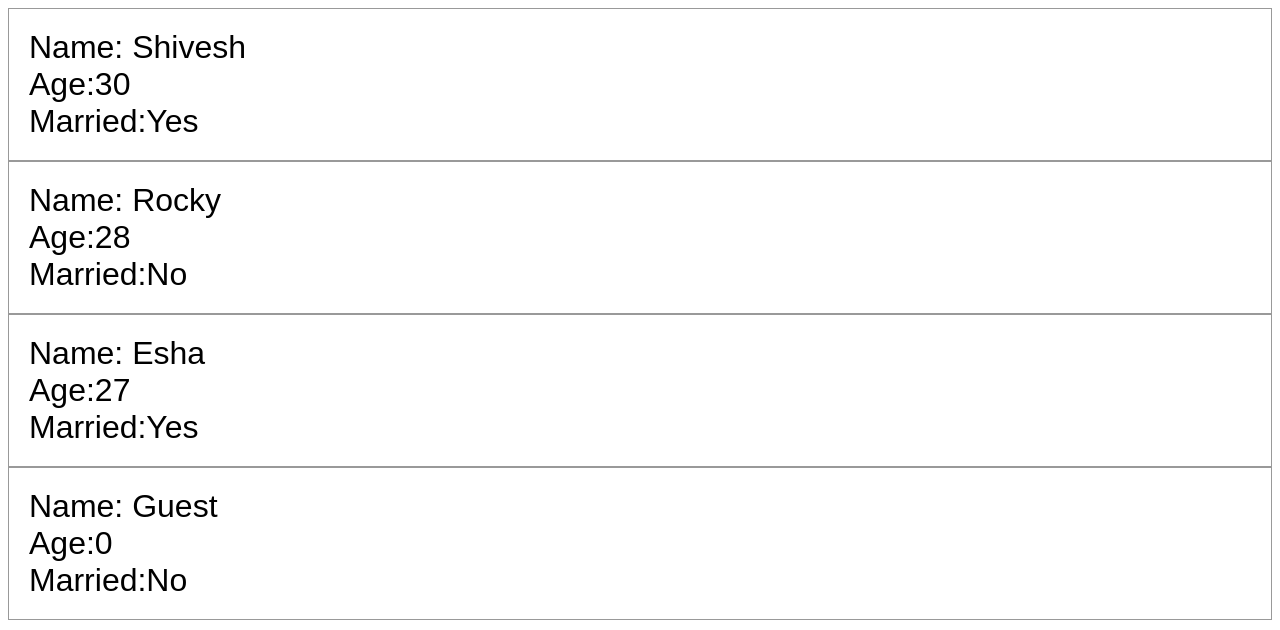
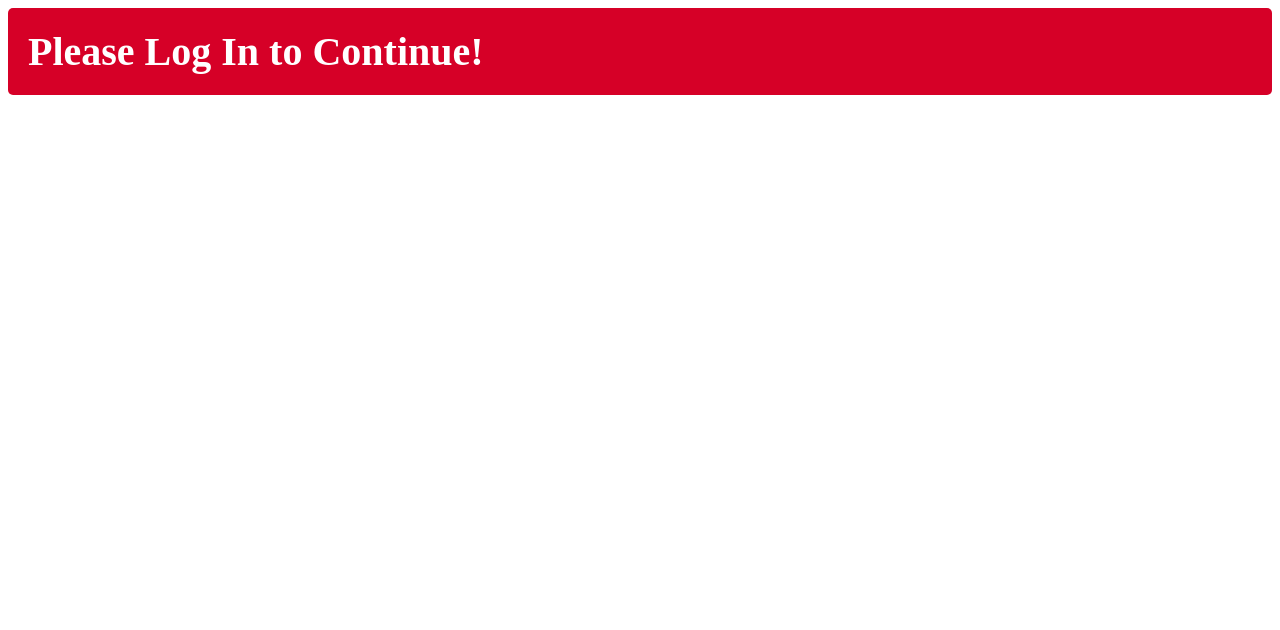
Before and after one commit to shiveshkumarsuri/react-js, a React (Vite) app: page / in a window 1280 px wide. Shown: the top 630 px of the page. Built offline with nearby package versions, Linux system fonts and the light colour scheme.

Commit message:
conditional-rendering-1

```diff
--- a/src/App.jsx
+++ b/src/App.jsx
@@ -1,12 +1,9 @@
-import Student from './Student.jsx'
+import UserGreetings from './UserGreetings.jsx'
 
 function App() {
   return(
     <>
-      <Student name="Shivesh" age={30} isMarried={true}/>
-      <Student name="Rocky" age={28} isMarried={false} />
-      <Student name="Esha" age={27} isMarried={true} />
-      <Student />
+      <UserGreetings isLoggedIn={false} userName="Shivesh" />
     </>
   );
 }
--- /dev/null
+++ b/src/UserGreetings.jsx
@@ -0,0 +1,11 @@
+
+function UserGreetings(props){
+    if(props.isLoggedIn){
+        return <h2 className="welcome-message">
+            Welcome {props.userName} !</h2>
+    } else{
+        return <h2 className="login-prompt">
+            Please Log In to Continue!</h2>
+    }
+}
+export default UserGreetings
--- a/src/index.css
+++ b/src/index.css
@@ -1,10 +1,17 @@
-.student{
-    font-family: Arial, Helvetica, sans-serif;
-    font-size: 2em;
+.welcome-message{
+    font-size: 2.5em;
+    background-color: hsl(120, 100%, 42%);
+    color: white;
     padding: 20px;
-    border: 1px solid hsla(0,0%, 50%, 0.8)
+    border-radius: 5px;
+    margin: 0;
 }
 
-.student p{
+.login-prompt{
+    font-size: 2.5em;
+    background-color: hsl(349, 100%, 42%);
+    color: white;
+    padding: 20px;
+    border-radius: 5px;
     margin: 0;
 }
```
